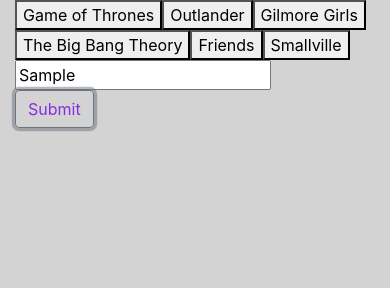
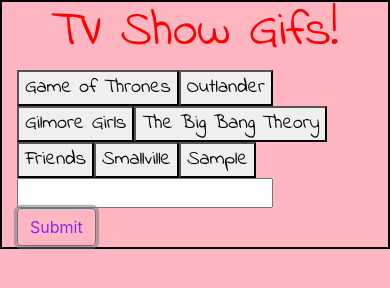
Before and after one commit to NOEL86/apiButtons, a plain HTML site: page index.html in a window 390 px wide. Both pictures are taken after typing "Sample" into the empty fields and a click on the button "Submit". Drawn offline with nearby package versions, Linux system fonts and the light colour scheme; no server answers.

Commit message:
images populate

```diff
--- a/assets/giphy.js
+++ b/assets/giphy.js
@@ -1,74 +1,100 @@
-var showsArray = ['Game of Thrones', 'Outlander', 'Gilmore Girls', 'The Big Bang Theory', 'Friends', 'Smallville'];
-var API = "DPVJwGqSewzajKIgDz9FLExLVWSPBrtL";
-var rating = "G";
-var numberRequest = 10;
-var enteredSearch = "";
-var arrayItem = [];
-
-
 
 $(document).ready(function () {
+    var showsArray = ['Game of Thrones', 'Outlander', 'Gilmore Girls', 'The Big Bang Theory', 'Friends', 'Smallville'];
+    var api = "api_key=rK3wU1cHmuBEy5fHHQ9zvm9qbyfNd45i&q=";
+    var rating = "G";
+    var enteredSearch = "";
+    var q = "";
+    var queryUrl = "https://api.giphy.com/v1/gifs/search?&" + api + q + "&limit=15&offset=0&" + rating + "&lang=en";
 
-    for (var i = 0; i < showsArray.length; i++) {
-        var search = $("<button>" + showsArray[i] + "</button>");
-        search.appendTo("#buttons");
-
-    }
-
-    // var queryUrl = "https://api.giphy.com/v1/gifs/search?api_key=DPVJwGqSewzajKIgDz9FLExLVWSPBrtL&q=" + enteredSearch + "& limit=25 & offset=0 & rating=G & lang=en";
-    var queryUrl = "https://api.giphy.com/v1/gifs/search?api_key=DPVJwGqSewzajKIgDz9FLExLVWSPBrtL&q=Game+Of+Thrones& limit=25 & offset=0 & rating=G & lang=en";
 
     $.ajax({
         url: queryUrl,
         method: "GET",
     }).then(function (response) {
         console.log(response);
+    });
 
-        $(".btn").on("click", function () {
-            event.preventDefault();
 
-            var enteredSearch = $("#enteredSearch").val().trim();
-            $("enteredSearch").val(" ");
+    //create new buttons for shows to search//
+    function renderButtons() {
+        $("#buttons").empty();
+
+        for (var i = 0; i < showsArray.length; i++) {
+            var newButton = $("<button>" + showsArray[i] + "</button>");
+            newButton.appendTo("#buttons");
+            newButton.addClass("gifSelected")
+            newButton.attr("data-name", showsArray[i]);
+            newButton.text(showsArray[i]);
+            $("#buttons").append(newButton);
+
+            //make the value of the button a variable
+        }
+    }
+
+    renderButtons();
+
+    //search for the entered button gifs and have the gifs appear//
+    $(".gifSelected").on("click", function () {
+        event.preventDefault();
+        q = $(this).attr("data-name");
+        console.log(q);
+        var queryUrl = "https://api.giphy.com/v1/gifs/search?&" + api + q + "&limit=10&offset=0&" + rating + "&lang=en";
+
+        getGifs();
+
+        function getGifs() {
+            $.ajax({
+                url: queryUrl,
+                method: "GET",
+            }).then(function (response) {
+                console.log(response);
+
+                for (var i = 0; i < response.data.length; i++) {
+
+                    var showImage = $("<img>");
+                    showImage.attr("src", response.data[i].images.original.url);
+                    $("#gifs-appear-here").prepend(showImage);
+                    console.log(showImage);
+
+
+                }
+
+            })
+        }
+
+
+    });
+
+    //Add new searches to array//
+    $(".btn").on("click", function () {
+        event.preventDefault();
+        var enteredSearch = $("#enteredSearch").val().trim();
+        if (enteredSearch === "") {
+            return;
+        } else {
+
             console.log(enteredSearch);
 
             showsArray.push(enteredSearch);
+            // showsArray.splice(0, 1, enteredSearch);
             console.log(showsArray);
+            renderButtons();
+            $("#enteredSearch").val("")
 
+        }
 
-            // showsArray.splice(index, 1);
+    });
 
-            // var responseGif = response.data.images;
-            // var showImage = $("<img>");
-            // showImage.attr("src", responseGif);
-
-            // $("#gifs-appear-here").append(showImage);
+});
+    // showsArray.splice(index, 1); //heard I may need this?? Don't know why??
 
 
 
 
 
 
-
-        });
-
-
-
-
-
-    });
-
-
-
-
-});
-
-
-
-
-
-
-
-
+//possible good code for starting and stopping images//
 // if (state === "still") {
 //     $(this).attr("src", $(this).attr("data-animate"));
 //     $(this).attr("data-state", "animate");
@@ -79,7 +105,7 @@ $(document).ready(function () {
 // });
 
 
-
+//function associated with starting and stopping images//
 // $(".gif").on("click", function () {
 
 //     var state = $(this).attr("data-state");
--- a/assets/style.css
+++ b/assets/style.css
@@ -1,5 +1,24 @@
 body {
-    background-color: lightgray;
+    background-color: lightpink;
+}
+
+.container {
+    border: 2px solid black;
+}
+
+#gifs-appear-here {
+
+}
+h1 {
+    font-family: 'Indie Flower', cursive;
+    font-size: 50px;
+    font-weight: 500;
+    text-align: center;
+    color: red;
+}
+#buttons {
+    font-family: 'Indie Flower', cursive;
+    font-size: 20px;
 }
 
 .btn {
@@ -7,6 +26,6 @@ body {
     text-align: right;
 }
 
-.btn:hover{
+.btn:hover {
     color: red;
 }
--- a/index.html
+++ b/index.html
@@ -10,12 +10,19 @@
         crossorigin="anonymous">
     <link rel="stylesheet" type="text/css" media="screen" href="assets/style.css" />
 
-
+    <link href="https://fonts.googleapis.com/css?family=Indie+Flower" rel="stylesheet">
 
 </head>
 
 <body>
     <div class="container">
+        <div class="row">
+            <div class="col-md-12">
+                <h1>TV Show Gifs!</h1>
+
+            </div>
+        </div>
+
         <div class="row">
             <div id="buttons" class="col-md-12">
             </div>
@@ -33,8 +40,8 @@
             </div>
         </div>
 
-        <div id="gifs-appear-here" class="row">
-            <div class="col-md-6">
+        <div class="row">
+            <div id="gifs-appear-here" class="col-md-6">
             </div>
         </div>
 
```
